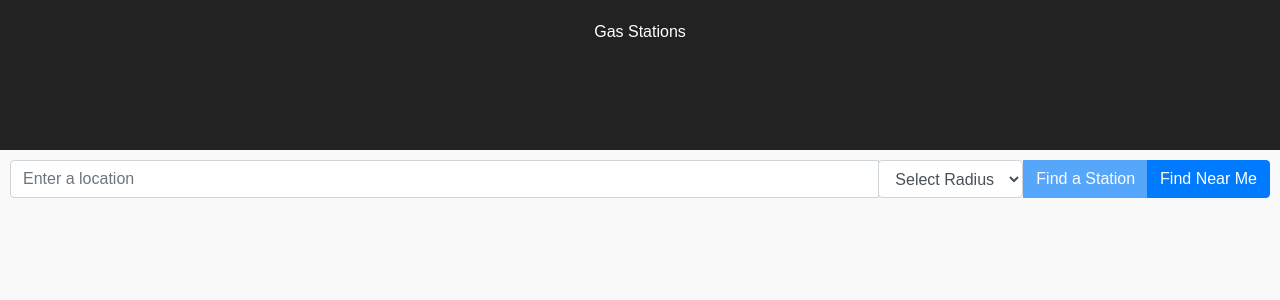
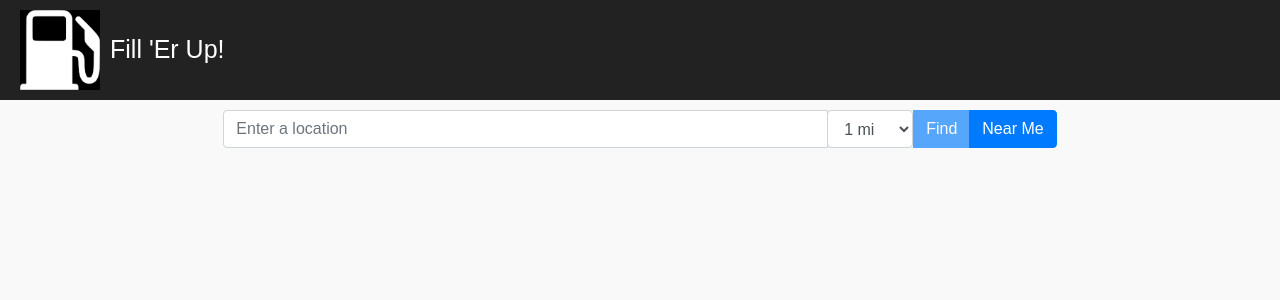
Before and after one commit to Exponent500/gas-station-locator, a React (Create React App) app: page / in a window 1280 px wide. Shown: the top 300 px of the page. Built offline with nearby package versions, Linux system fonts and the light colour scheme.

Commit message:
Update to searchbar and header styling

```diff
--- a/src/App.jsx
+++ b/src/App.jsx
@@ -7,8 +7,11 @@ import {
   RadiusSelect,
   FindStationButton,
   FindStationNearMeButton,
-  GasStationSearchBar
+  GasStationSearchBar,
+  HeaderLogo,
+  HeaderTitle
 } from './styles'
+import appLogo from './assets/images/AppLogo.png';
 import GasStation from './components/GasStation/GasStation';
 import MyGasFeedAPI from './services/MyGasFeedAPI';
 import LocationIQAPI from './services/LocationIQAPI';
@@ -25,21 +28,18 @@ class App extends Component {
     super(props);
     this.state = {
       locationInputValue: '',
-      searchRadiusOptions: [{
-        value: '',
-        name: 'Select Radius',
-      },
+      searchRadiusOptions: [
       {
         value: 1,
-        name: '1 mile'
+        name: '1 mi'
       },
       {
         value: 5,
-        name: '5 miles'
+        name: '5 mi'
       },
       {
         value: 10,
-        name: '10 miles'
+        name: '10 mi'
       }
     ],
       searchRadiusInMiles: 1,
@@ -142,20 +142,12 @@ class App extends Component {
     return (
       <AppWrapper>
         <AppHeader>
-          Gas Stations
+          <HeaderLogo src={appLogo}/>
+          <HeaderTitle>Fill 'Er Up!</HeaderTitle>
         </AppHeader>
         <ContentWrapper className="col-xs-12">
-          <GasStationSearchBar className="col-xs-10">
-            <div class="input-group">
-              {/* <div class="input-group-prepend"> */}
-                {/* <RadiusSelect
-                  className="col-xs-2"
-                  onChange={this.handleSelectChange}>
-                    {searchRadiusOptions.map((option, i) => {
-                      return <option key={i} value={option.value}>{option.name}</option>
-                    })}
-                </RadiusSelect> */}
-              {/* </div> */}
+          <GasStationSearchBar className="col-md-8 offset-md-2">
+            <div className="input-group">
               <LocationInput
                 className="form-control"
                 value={locationInputValue}
@@ -174,23 +166,16 @@ class App extends Component {
                   className="btn btn-primary"
                   disabled={pendingRequest || disableFindStationButton}
                   onClick={this.findStations}>
-                  Find a Station
+                  Find
                 </FindStationButton>
                 <FindStationNearMeButton
                   className="btn btn-primary"
                   disabled={pendingRequest}
                   onClick={this.findStationsNearMe}>
-                    Find Near Me
+                    Near Me
                 </FindStationNearMeButton>
               </div>
             </div>
-            {/* <RadiusSelect
-              className="col-xs-2"
-              onChange={this.handleSelectChange}>
-                {searchRadiusOptions.map((option, i) => {
-                  return <option key={i} value={option.value}>{option.name}</option>
-                })}
-            </RadiusSelect> */}
           </GasStationSearchBar>
           {this.renderLoadingSpinner()}
           {this.renderGasStations()}
--- a/src/styles.js
+++ b/src/styles.js
@@ -6,9 +6,21 @@ export const AppWrapper = styled.div`
 
 export const AppHeader = styled.div`
   background-color: #222;
-  height: 150px;
+  height: 100px;
   padding: 20px;
   color: white;
+  display: flex;
+  align-items: center;
+  font-size: 25px;
+`;
+
+export const HeaderLogo = styled.img`
+  width: 80px;
+  height: 80px;
+`;
+
+export const HeaderTitle = styled.div`
+  margin-left: 10px;
 `;
 
 export const ContentWrapper = styled.div`
```
Also changed, not shown: src/assets/images/AppLogo.png (added).
